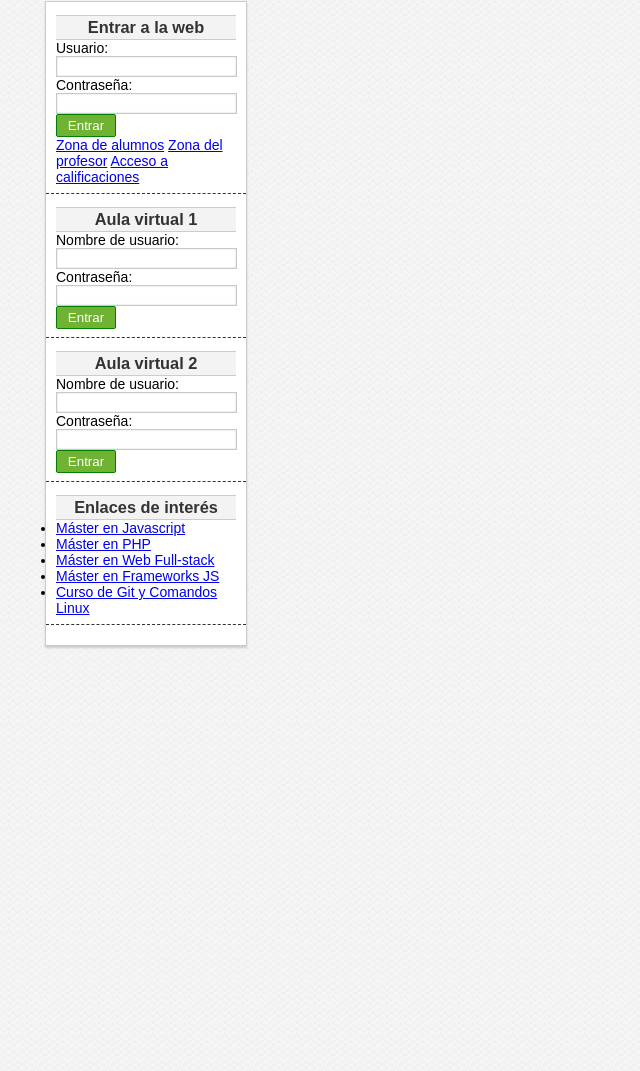
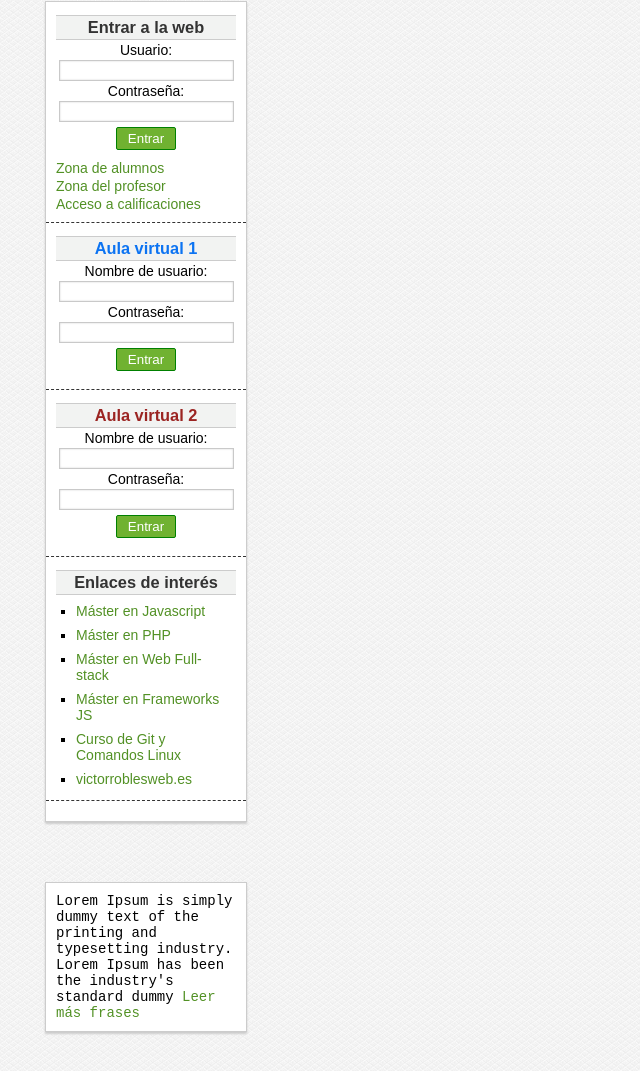
Before and after one commit to Andrus123/maquetacion-1, a plain HTML site: page index.html in a window 1280 px wide. Shown: the part 319-1390 px from the top of the page, without its empty margins (0-640 px from the left). Drawn offline with Linux system fonts and the light colour scheme.

Commit message:
Terminando la barra lateral
seleccionamos el aside, div y label, inputs, y los links(a), le damos display:block para manejarlos, width de 95%, margins, tambien seleccionamos los botones.
le damos margins.
y seleccionamos otra vez los inputs y labels y lo centramos. le damos colores a los links en estados neutros y hover, asi tambien aplicamos class a los titulos de area1 y area2 para aplicarle colores sin desconfigurar nada con !important

```diff
--- a/css/styles.css
+++ b/css/styles.css
@@ -19,6 +19,28 @@
 body{
     background-image:url("../img/paven.png") ;
 }
+
+a{
+    color: #529125;
+    text-decoration: none;
+}
+
+a:visited{
+    color:#529125 ;
+}
+
+a:hover{
+    color: #285616;
+}
+
+.red{
+    color: #9b2422 !important;
+}
+
+.blue{
+    color: #0c73f2 !important;
+}
+
 /*FORMULARIOS*/
 input[type="text"],
 input[type="email"],
@@ -195,7 +217,8 @@ button:active{
 }
 
 /*BARRA LATERAL*/
-#aside {
+#aside, #frase{
+    clear: both;
     width: 200px;
     float: left;
     margin: 30px;
@@ -203,6 +226,13 @@ button:active{
     border: 1px solid #ccc;
     box-shadow: 0px 2px 2px #ccc;
     font-family: sans-serif, Arial, Helvetica;
+}
+
+#frase{
+    width: 180px;
+    padding: 10px;
+    font-size: 14px;
+    font-family: 'Courier New', Courier, monospace;
 }
 
 #aside .widget{
@@ -232,3 +262,35 @@ button:active{
     border-left: none;
     border-right: none;
 }
+
+#aside li{
+    margin-top: 8px;
+    margin-bottom: 5px;
+    margin-left: 20px;
+    list-style: square;
+}
+
+/*FORMULARIOS BARRA LATERAL*/
+#aside div label,
+#aside div input[type="text"],
+#aside div input[type="email"],
+#aside div input[type="password"],
+#aside div a{
+        display: block;
+        width: 95%;
+        margin-top: 2px;
+        margin-bottom: 2px;
+}
+
+#aside div input[type="button"],
+#aside div input[type="submit"],
+#aside div button{
+    margin-top: 5px;
+    margin-bottom: 10px;
+}
+
+#aside input,
+#aside label{
+    margin: 0px auto;
+    text-align: center;
+}
--- a/index.html
+++ b/index.html
@@ -105,7 +105,7 @@
             </div>
 
             <div class="widget" id="login">
-                <h3>Aula virtual 1</h3>
+                <h3 class="blue">Aula virtual 1</h3>
                 <form action="">
                     <label for="">Nombre de usuario:</label>
                     <input type="text">
@@ -119,7 +119,7 @@
             </div>
 
             <div class="widget" id="login">
-                <h3>Aula virtual 2</h3>
+                <h3 class="red">Aula virtual 2</h3>
                 <form action="">
                     <label for="">Nombre de usuario:</label>
                     <input type="text">
@@ -136,33 +136,43 @@
                 <h3>Enlaces de interés</h3>
                 <ul>
                     <li>
-                        <a href="http://victorroblesweb.es/">
+                        <a href="http://victorroblesweb.es/academy">
                         Máster en Javascript
                         </a>
                     </li>
                     <li>
-                        <a href="http://victorroblesweb.es/">
+                        <a href="http://victorroblesweb.es/academy">
                         Máster en PHP
                         </a>
                     </li>
                     <li>
-                        <a href="http://victorroblesweb.es/">
+                        <a href="http://victorroblesweb.es/academy">
                         Máster en Web Full-stack
                         </a>
                     </li>
                     <li>
-                        <a href="http://victorroblesweb.es/">
+                        <a href="http://victorroblesweb.es/academy">
                         Máster en Frameworks JS
                         </a>
                     </li>
                     <li>
-                        <a href="http://victorroblesweb.es/">
+                        <a href="http://victorroblesweb.es/academy">
                         Curso de Git y Comandos Linux
+                        </a>
+                    </li>
+                    <li>
+                        <a href="http://victorroblesweb.es/academy">
+                        victorroblesweb.es
                         </a>
                     </li>
                 </ul>
                 </form>
             </div>
+        </aside>
+
+        <aside id="frase">
+            Lorem Ipsum is simply dummy text of the printing and typesetting industry. Lorem Ipsum has been the industry's standard dummy
+            <a href="#">Leer más frases</a>
         </aside>
 
         <!--Fin de la barra lateral-->
```
